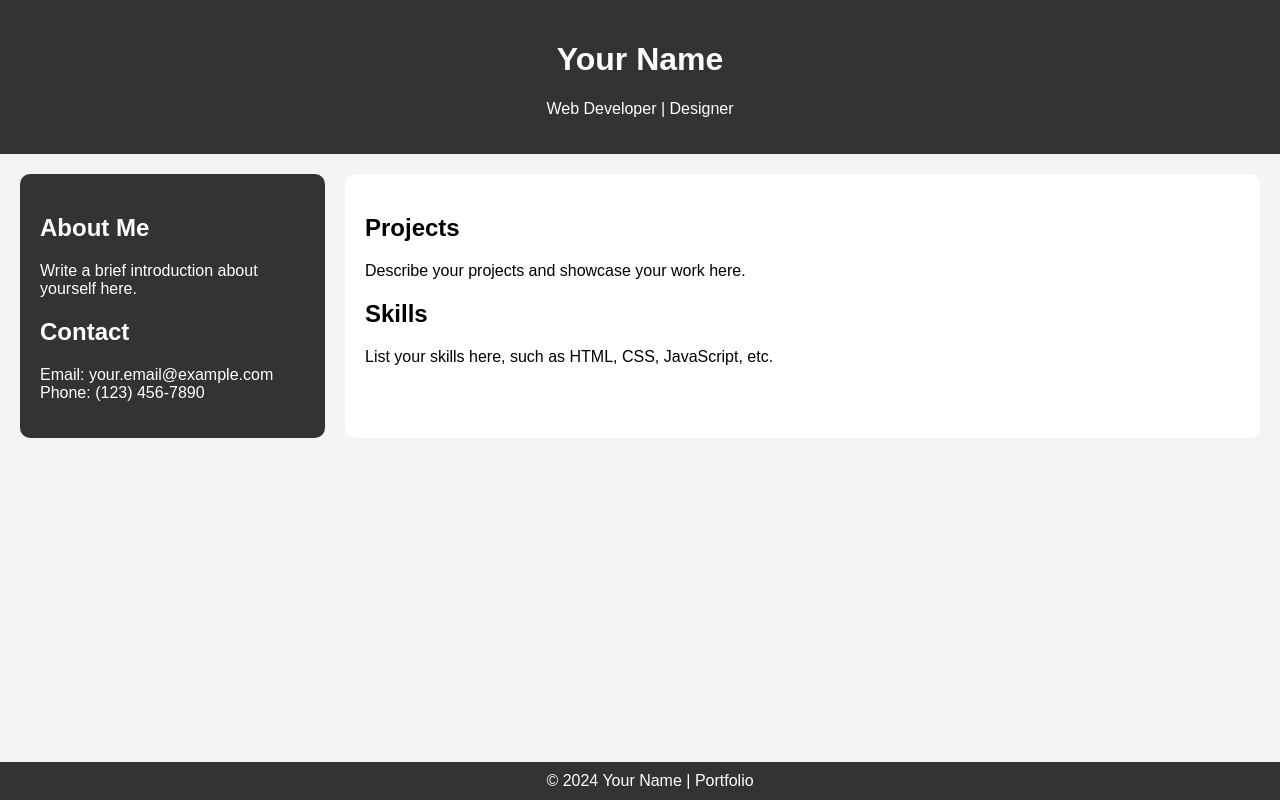
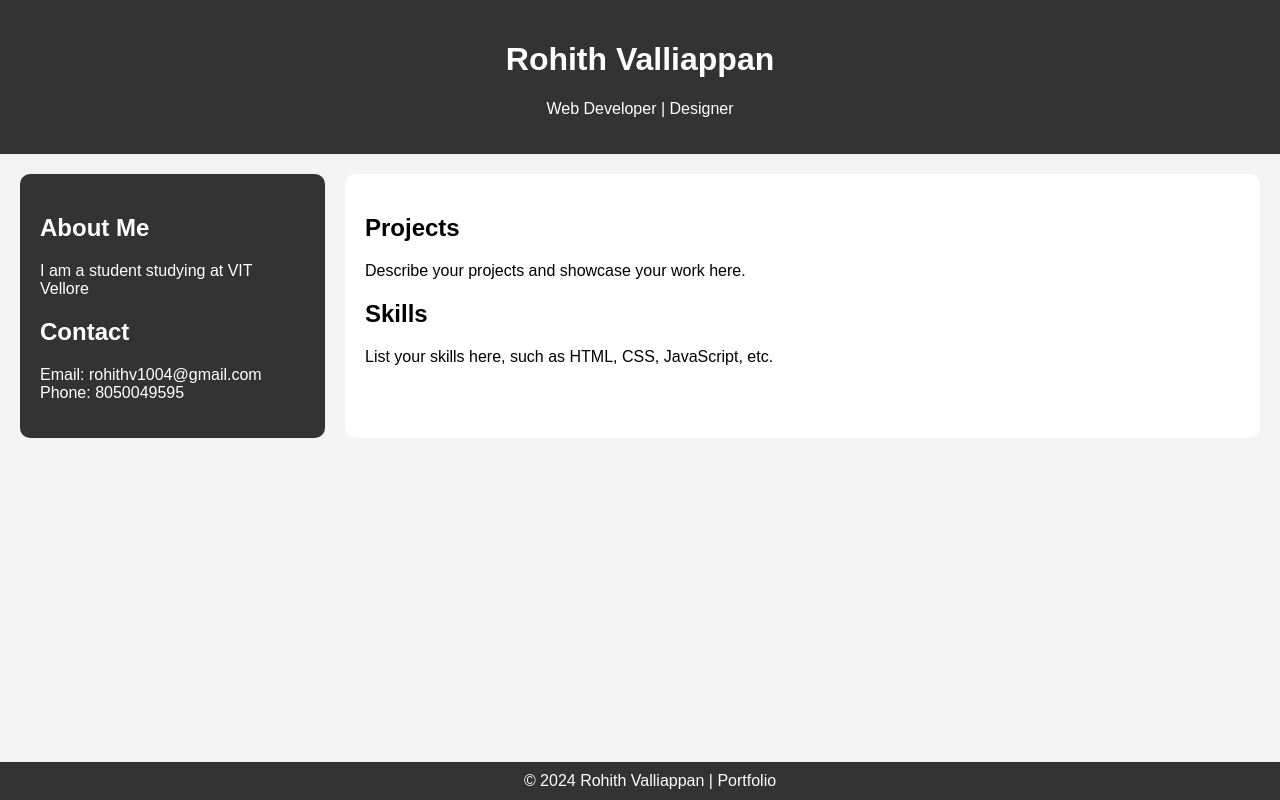
Before and after one commit to rohithv-1004/Website, a plain HTML site: page index.html in a window 1280 px wide. Drawn offline with Linux system fonts and the light colour scheme.

Commit message:
Updated index.html

```diff
--- a/index.html
+++ b/index.html
@@ -57,18 +57,18 @@
 </head>
 <body>
     <header>
-        <h1>Your Name</h1>
+        <h1>Rohith Valliappan</h1>
         <p>Web Developer | Designer</p>
     </header>
 
     <div class="container">
         <aside>
             <h2>About Me</h2>
-            <p>Write a brief introduction about yourself here.</p>
+            <p>I am a student studying at VIT Vellore</p>
 
             <h2>Contact</h2>
-            <p>Email: your.email@example.com<br>
-            Phone: (123) 456-7890</p>
+            <p>Email: rohithv1004@gmail.com<br>
+            Phone: 8050049595</p>
         </aside>
 
         <main>
@@ -85,7 +85,7 @@
     </div>
 
     <footer>
-        &copy; 2024 Your Name | Portfolio
+        &copy; 2024 Rohith Valliappan | Portfolio
     </footer>
 </body>
 </html>
```
